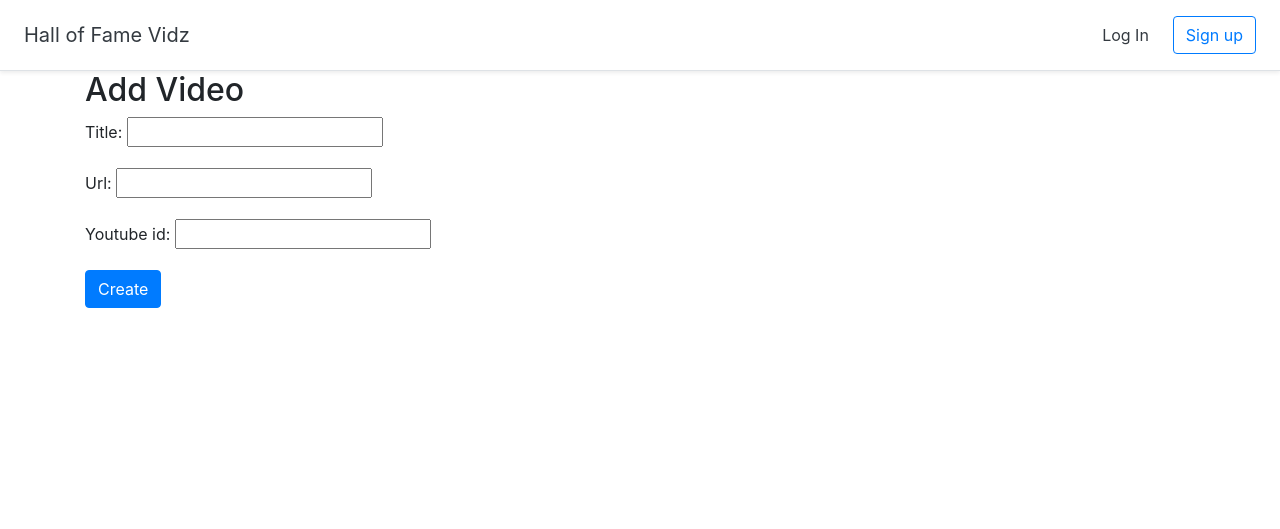
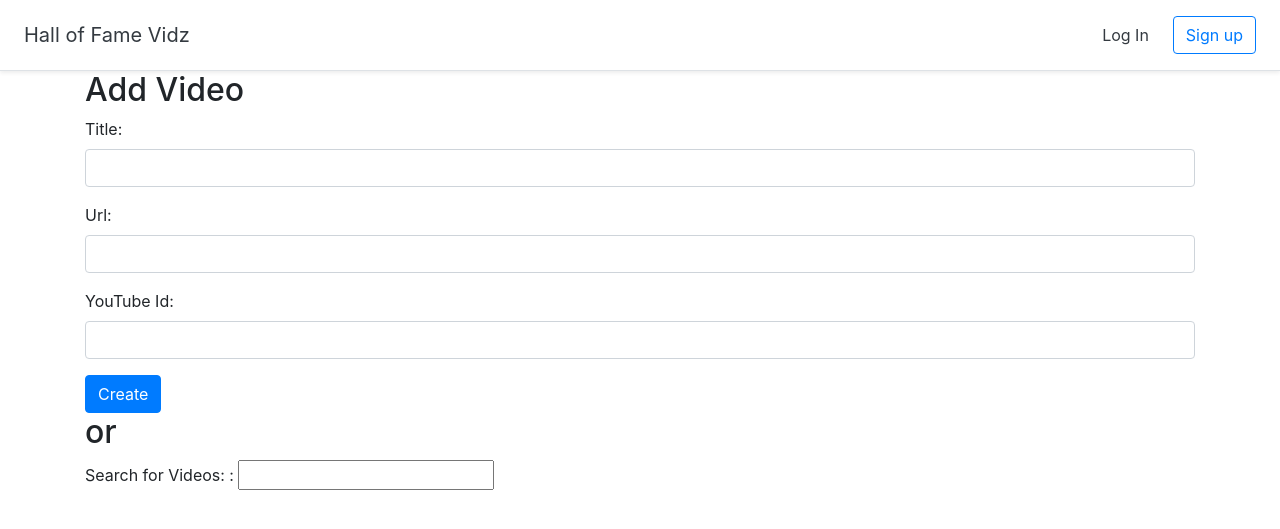
Before and after one commit to magickoo/HallOfFame, a Django app: page /halloffame/1/addvideo in a window 1280 px wide. Shown: the top 529 px of the page. Run offline with Django 5.2, Linux system fonts and the light colour scheme; some libraries are stand-ins or nearby versions.

Commit message:
feat: connected video forms to database

```diff
--- a/HOFvidz/settings.py
+++ b/HOFvidz/settings.py
@@ -41,6 +41,7 @@ INSTALLED_APPS = [
     'django.contrib.messages',
     'django.contrib.staticfiles',
     'halls',
+    'widget_tweaks',
 ]
 
 MIDDLEWARE = [
--- a/halls/forms.py
+++ b/halls/forms.py
@@ -5,3 +5,7 @@ class VideoForm(forms.ModelForm):
     class Meta:
         model = Video
         fields = ['title','url','youtube_id']
+        labels = {'youtube_id':'YouTube Id'}
+
+class SearchForm(forms.Form):
+    search_term = forms.CharField(max_length =255, label = 'Search for Videos: ')
--- a/halls/templates/halls/add_video.html
+++ b/halls/templates/halls/add_video.html
@@ -4,8 +4,22 @@
 <h2> Add Video </h2>
 <form method = "post">
     {% csrf_token %}
-    {{ form.as_p }}
+    {% load widget_tweaks %}
+
+    {% for field in form %}
+    <div class ="form-group {% if field.errors %} alert alert-danger{% endif %}">
+        {{ field.errors }}
+        {{ field.label_tag }}
+        {% render_field field class="form-control" %}
+    </div>
+    {% endfor %}
+
     <button type="submit" class="btn btn-primary">Create</button>
+</form>
+<h2> or </h2>
+<form>
+{{ search_form }}
+
 </form>
 </div>
 {% endblock %}
--- a/halls/views.py
+++ b/halls/views.py
@@ -3,8 +3,9 @@ from django.urls import reverse_lazy
 from django.views import generic
 from django.contrib.auth.forms import UserCreationForm
 from django.contrib.auth import login,logout , authenticate
-from .models import Hall
-from .forms import VideoForm
+from .models import Hall, Video
+from .forms import VideoForm, SearchForm
+from django.forms import formset_factory
 
 def home(request):
     return render(request,'halls/home.html')
@@ -17,9 +18,21 @@ def logoutuser(request):
 
 
 def add_video(request,pk):
+
     form = VideoForm()
+    search_form = SearchForm()
+    if request.method == 'POST':
+        #create
+        filled_form = VideoForm(request.POST)
+        if filled_form.is_valid():
+            video = Video()
+            video.url = filled_form.cleaned_data['url']
+            video.title = filled_form.cleaned_data['title']
+            video.youtube_id = filled_form.cleaned_data['youtube_id']
+            video.hall = Hall.objects.get(pk=pk)
+            video.save() #will put it into database
 
-    return render(request,'halls/add_video.html',{'form':form})
+    return render(request,'halls/add_video.html',{'form':form , 'search_form': search_form})
 
 
 class SignUp(generic.CreateView):
```
Also changed, not shown: db.sqlite3, 2 other files.
